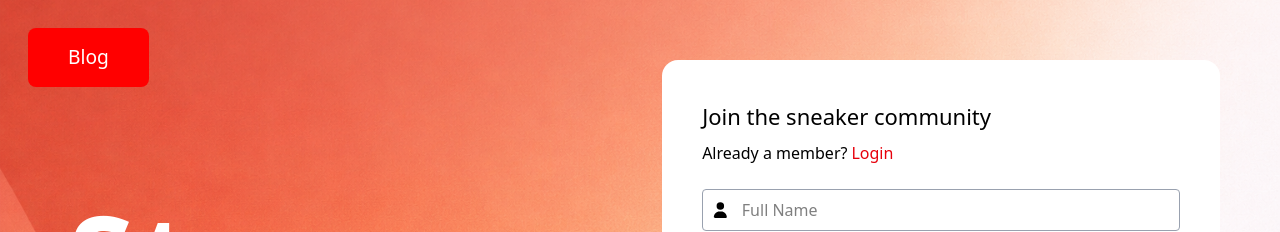
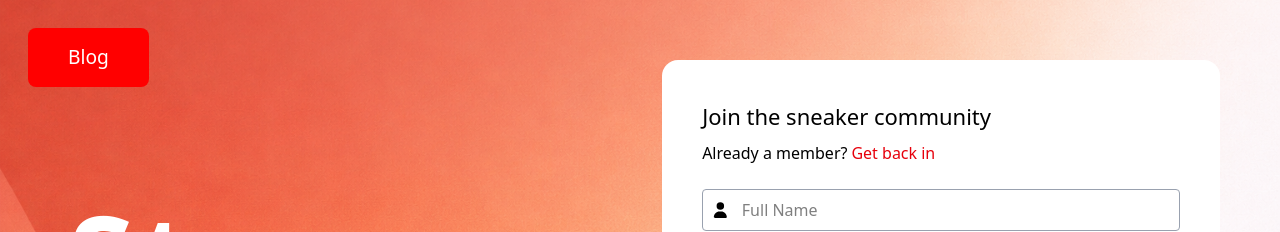
Before and after one commit to DanielApple05/A-sneakers-Ecommerce-page, a React (Vite) app: page / in a window 1280 px wide. Shown: the top 232 px of the page. Built offline with nearby package versions, Linux system fonts and the light colour scheme.

Commit message:
final commit until blog button

```diff
--- a/src/assets/components/signUp/signIn.jsx
+++ b/src/assets/components/signUp/signIn.jsx
@@ -71,7 +71,7 @@ const signIn = () => {
           <div>
             <div className='mb-6 space-y-2'>
               <h3 className=''>
-                {isLogin ? "Login" : "Join the sneaker community"}
+                {isLogin ? "Get back in" : "Join the sneaker community"}
               </h3>
               <p>
                 {isLogin ? "Not a member?" : "Already a member?"}
@@ -79,7 +79,7 @@ const signIn = () => {
                   onClick={() => setIsLogin(!isLogin)}
                   className="text-red-600 cursor-pointer ml-1"
                 >
-                  {isLogin ? "join" : "Login"}
+                  {isLogin ? "join" : "Get back in"}
                 </span>
               </p>
             </div>
```
